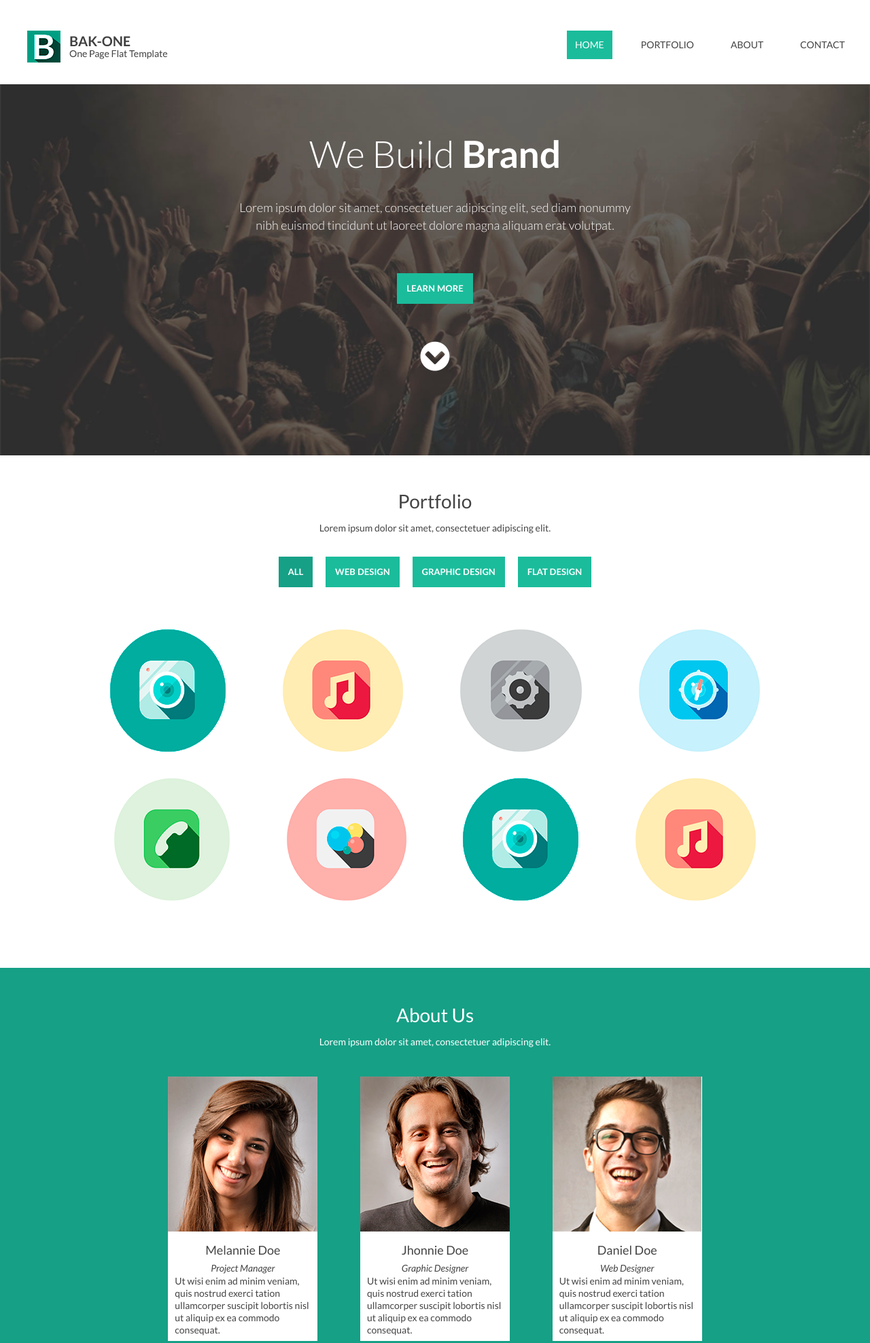
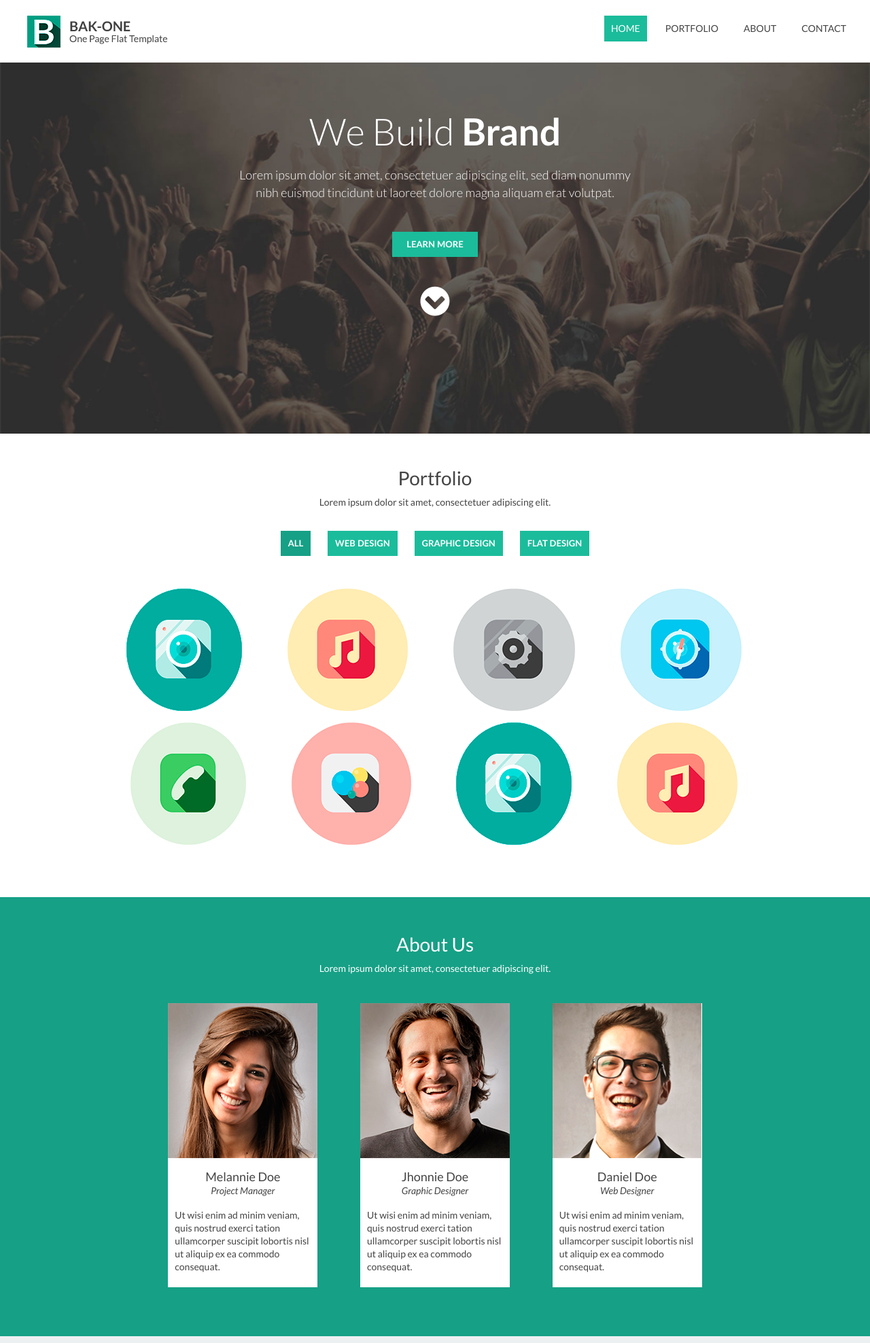
Before and after one commit to SnezhanaOvsiannikova/bakone, a website: page html/index.html in a window 1280 px wide. Shown: the part 1-1977 px from the top of the page at 68% size. Drawn offline with nearby package versions, Linux system fonts and the light colour scheme.

Commit message:
fixed a page

```diff
--- a/html/includes/main.jade
+++ b/html/includes/main.jade
@@ -133,7 +133,7 @@ main.main
 						div.holder.right
 							input(type="email", placeholder="Your email")
 						div.holder.clear-both
-							textarea(cols="30" rows="10", placeholder="Your message")
+							textarea(cols="30" rows="7", placeholder="Your message")
 						button(type="submit").btn Submit
 					div.contact-holder.col-xs-12.col-sm-6.col-md-6.col-lg-6
 						h3 Information
--- a/scss/common.scss
+++ b/scss/common.scss
@@ -22,7 +22,7 @@ h2 {
 		weight: 400;
 	}
 	line-height: 3.2rem;
-	margin-bottom: 1.4rem;
+	margin-bottom: 1rem;
 	margin-top: 0;
 }
 .btn {
@@ -34,7 +34,7 @@ h2 {
 	display: inline-block;
 	position: relative;
 	line-height: 1.7rem;
-	padding: 1.3rem;
+	padding: 0.9rem 2rem;
 	margin-bottom: 5.2rem;
 	border-radius: 0;
 	font: {
@@ -58,7 +58,7 @@ h2 {
 
 //START HEADER
 .header {
-	padding: 2.6rem 0 2.2rem;
+	padding: 0.4rem 0 1.2rem;
 	position: relative;
 	.logo {
 		background: $bgImg no-repeat -.5rem -38.5rem;
@@ -100,7 +100,7 @@ h2 {
 						li {
 							cursor: pointer;
 							display: block;
-							margin-left: 3rem;
+							margin-left: 1.7rem;
 							margin-right: 3rem;
 							text-transform: uppercase;
 							font: {
@@ -115,7 +115,7 @@ h2 {
 							}
 							a, span {
 								color: $darkGray;
-								padding: 1.2rem;
+								padding: 1rem;
 								text-decoration: none;
 								line-height: 1.8rem;
 								&:hover, &:active, &:focus {
@@ -201,7 +201,7 @@ h2 {
 		}
 	}
 	.portfolio {
-		padding: 5.2rem 0 6rem;
+		padding: 5rem 0 6rem;
 		text-align: center;
 		p {
 			margin-bottom: 3.3rem;
@@ -209,9 +209,10 @@ h2 {
 		.filters {
 			li {
 				display: block;
-				margin-left: 1.5rem;
+				margin-left: 2.1rem;
 				.btn {
 					margin-bottom: 1.2rem;
+					padding: 0.9rem 1rem;
 				}
 				&:first-child {
 					margin-left: 0;
@@ -231,9 +232,9 @@ h2 {
 			max-width: 120rem;
 			li {
 				display: inline-block;
-				margin-left: 4rem;
-				margin-right: 4rem;
-				margin-bottom: 3.4rem;
+				margin-left: 3rem;
+				margin-right: 3.3rem;
+				margin-bottom: 1.2rem;
 				height: 18rem;
 				position: relative;
 				overflow: hidden;
@@ -316,7 +317,7 @@ h2 {
 	.our-us {
 		position: relative;
 		background-color: $darkSeaGreen;
-		padding: 5.4rem 0 5.4rem;
+		padding: 5.4rem 0 4.2rem;
 		color: $darkGray;
 		.heading {
 			color: $white;
@@ -371,7 +372,7 @@ h2 {
 				}
 				h3 {
 					margin-top: 0;
-					margin-bottom: .7rem;
+					margin-bottom: .1rem;
 					font-size: 5vmax;
 					line-height: 5.5vmax;
 				}
@@ -381,19 +382,21 @@ h2 {
 					margin-bottom: 1.7rem;
 					font-size: 3vmax;
 					line-height: 4vmax;
+					display: block;
 				}
 				p {
-					margin-bottom: .7rem;
+					margin-bottom: 2rem;
 					padding-left: 1rem;
 					padding-right: 1rem;
 					text-align: left;
+					line-height: 1.9rem;
 				}
 			}
 		}
 	}
 	.contacts {
 		background-color: $gray;
-		padding: 4.8rem 0 4.9rem;
+		padding: 4.8rem 0 5rem;
 		overflow: hidden;
 		form {
 			color: $smoky;
@@ -425,6 +428,7 @@ h2 {
 				}
 				textarea {
 					margin-bottom: 2.3rem;
+					height: 15.2rem;
 				}
 			}
 			button[type=submit].btn {
@@ -443,7 +447,8 @@ h2 {
 		.contact-holder {
 			h3 {
 				margin-top: 0;
-				margin-bottom: 2rem;
+				margin-bottom: 1.6rem;
+				margin-top: -0.4rem;
 				text-transform: uppercase;
 				font: {
 					family: 'LatoRegular', Arial, Helvetica, sans-serif;
@@ -482,7 +487,7 @@ h2 {
 	padding: 2.3rem 0 2rem;
 	.anchor {
 		background-color: $seaGreen;
-		padding: 1.5rem 1.3rem;
+		padding: 1.3rem 1.3rem;
 		position: relative;
 		float: left;
 		display: block;
@@ -497,7 +502,7 @@ h2 {
 		}
 		line-height: 1.8rem;
 		float: left;
-		margin-top: 1.5rem;
+		margin-top: 1.3rem;
 		li {
 			display: inline-block;
 			margin-left: 0;
--- a/scss/media.scss
+++ b/scss/media.scss
@@ -69,7 +69,7 @@
 
 	}
 	.header .navbar {
-		margin-top: 4.2rem;
+		margin-top: 4.6rem;
 	}
 	.header .navbar-fixed-top.navbar-absolute .navbar-header {
 		float: right;
@@ -87,21 +87,21 @@
 	}
 	.main {
 		.portfolio .filters li .btn {
-			margin-bottom: 5.2rem;
+			margin-bottom: 3.8rem;
 		}
 		.banner .table-box .cell-box {
 			padding-top: 7.2rem;
 			.banner-info {
 				.slogan {
-					margin-bottom: 3.5rem;
+					margin-bottom: 2.1rem;
 					font-size: 5.5rem;
-					line-height: 5.9rem;
+					line-height: 5.7rem;
 				}
 				p {
-					margin-bottom: 5.7rem;
+					margin-bottom: 4.4rem;
 				}
 				.btn {
-					margin-bottom: 5.2rem;
+					margin-bottom: 4rem;
 				}
 			}
 		}
```
Also changed, not shown: Bak-One Template.jpg (added), css/common.css, css/media.css, 2 other files.
